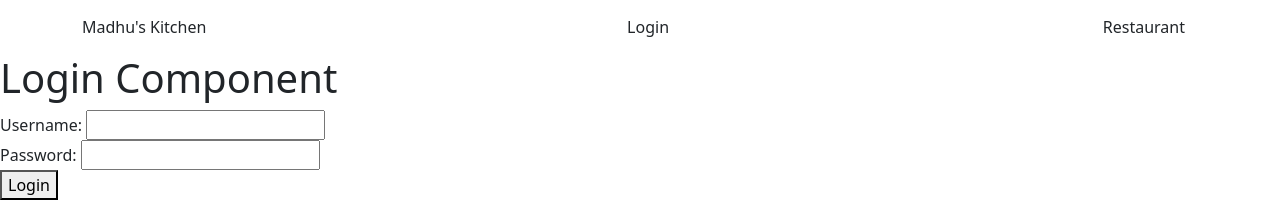
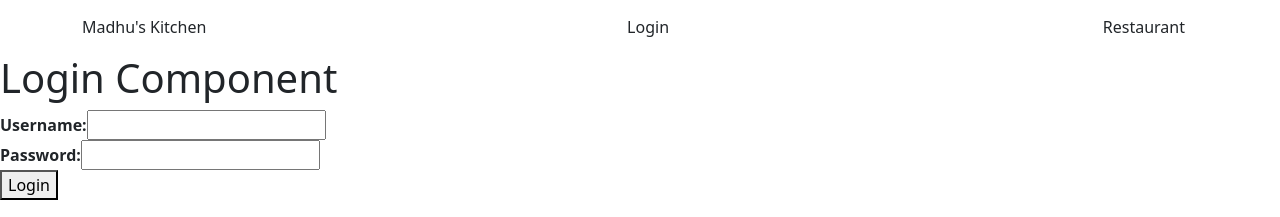
Before and after one commit to madhumithavenu/restaurant_app_react_class_based, a React (Create React App) app in the folder frontend/: page /login in a window 1280 px wide. Shown: the top 217 px of the page. Built offline with nearby package versions, Linux system fonts and the light colour scheme; the HTML template or start-up script is replaced by a standard one.

Commit message:
Adding handle submit

```diff
--- a/frontend/src/App.js
+++ b/frontend/src/App.js
@@ -3,8 +3,8 @@ import { BrowserRouter, Route, Routes} from 'react-router-dom';
 import './App.css';
 import Login from './components/login/Login';
 import Navbar from './components/navbar/Navbar';
+import { Component } from 'react';
 import Restaurant from './components/restaurant/Restaurant';
-import { Component } from 'react';
 
 
 export default class App extends Component {
--- a/frontend/src/components/login/Login.jsx
+++ b/frontend/src/components/login/Login.jsx
@@ -1,17 +1,21 @@
 import { Component } from "react";
 
 export default class Login extends Component {
+    handleSubmit(event) {
+        event.preventDefault();
+
+    }
     render(){
         return(
             <div>
                 <h1>Login Component</h1>
-                <form onSubmit={null}>
+                <form onSubmit={this.handleSubmit.bind(this)}>
                     <div className="wrapper">
+                        <label htmlFor="username"><b>Username:</b></label>
+                        <input type="text" name="username" id="username" required /> <br />
 
-                        Username: <input type="text" name="username" id="username" required /> <br />
-
-
-                        Password: <input type="password" name="password" id="password" /> <br />
+                        <label htmlFor="password"><b>Password: </b></label>
+                        <input type="password" name="password" id="password" /> <br />
 
                         <button type="submit">Login</button>
                     </div>
--- a/frontend/src/restaurant/Restaurant.jsx
+++ b/frontend/src/components/restaurant/Restaurant.jsx
@@ -5,6 +5,7 @@ export default class Restaurant extends Component {
         return(
             <div>
                 <h1>Restaurant Component</h1>
+
             </div>
         )
     }
```
Also changed, not shown: frontend/src/components/restaurant/Restaurant.css (added).
